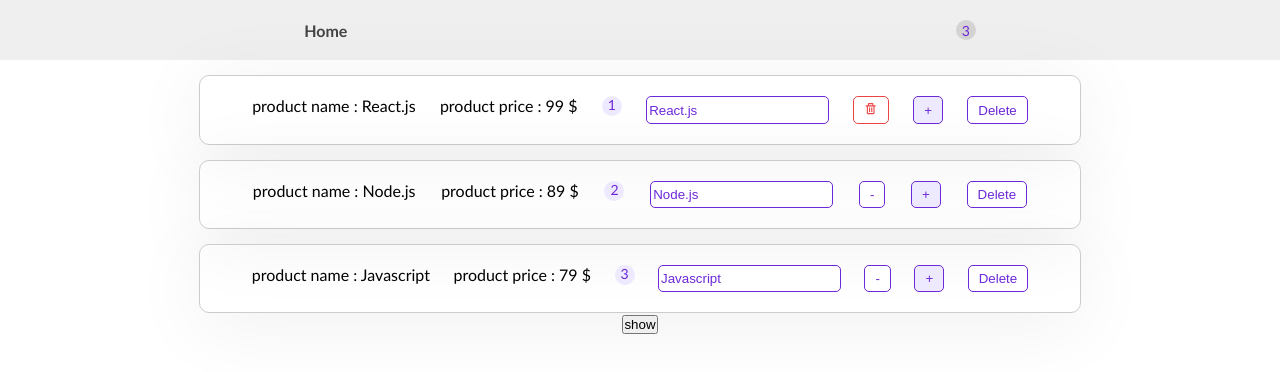
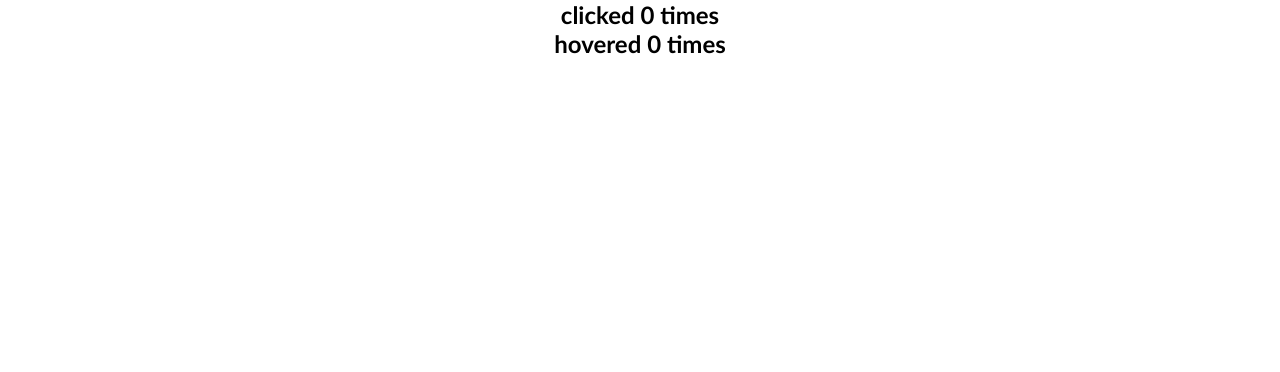
Before and after one commit to mehrnazpishyar/React-review, a React (Create React App) app: page / in a window 1280 px wide. Shown: the top 372 px of the page. Built offline with nearby package versions, Linux system fonts and the light colour scheme.

Commit message:
hoc example

```diff
--- a/src/App.jsx
+++ b/src/App.jsx
@@ -3,6 +3,9 @@
 import Navbar from "./components/Navbar/Navbar.jsx";
 import { Component } from "react";
 import Toggle from "./components/Toggle/Toggle";
+import Wrapper from "./components/HOC/Wrapper";
+import ClickCounter from "./components/hocExample/ClickCounter";
+import HoverCounter from "./components/hocExample/HoverCounter";
 
 class App extends Component {
   state = {
@@ -60,8 +63,8 @@
 
   render() {
     return (
-      <div className="container" id="title">
-        <Navbar
+    <Wrapper class="container">
+        {/* <Navbar
           totalItems={this.state.products.filter((p) => p.quantity > 0).length}
         />
         <ProductList
@@ -71,8 +74,10 @@
           onDecrement={this.decrementHandler}
           onChange={this.changeHandler}
         />
-        <Toggle />
-      </div>
+        <Toggle /> */}
+        <ClickCounter />
+        <HoverCounter />
+        </Wrapper>
     );
   }
 }
--- /dev/null
+++ b/src/components/HOC/Wrapper.jsx
@@ -0,0 +1,7 @@
+import React from "react";
+
+const Wrapper = (props) => {
+  return <div className={props.class}>{props.children}</div>;
+};
+
+export default Wrapper;
--- /dev/null
+++ b/src/components/HOC/withCounter.js
@@ -0,0 +1,20 @@
+import React, { useState } from "react";
+
+const withCounter = (WrappedComponent , incrementValue) => {
+  const UpdatedComponent = (props) => {
+    const [count, setCount] = useState(0);
+    const incrementCount = () => {
+      setCount(count + incrementValue);
+    };
+    return (
+      <WrappedComponent
+        count={count}
+        incrementCount={incrementCount}
+        {...props}
+      />
+    );
+  };
+  return UpdatedComponent;
+};
+
+export default withCounter;
--- a/src/components/Toggle/Timer.jsx
+++ b/src/components/Toggle/Timer.jsx
@@ -11,7 +11,7 @@
     return () => {
       clearInterval(interval);
     };
-  }, []);
+  });
 
   return <div>This is Timer</div>;
 };
--- /dev/null
+++ b/src/components/hocExample/ClickCounter.jsx
@@ -0,0 +1,13 @@
+import React from 'react'
+import withCounter from '../HOC/withCounter'
+
+const ClickCounter = ({count , incrementCount}) => {
+
+  return (
+    <div>
+        <h2 onClick={incrementCount}>clicked {count} times</h2>
+    </div>
+  )
+}
+
+export default withCounter(ClickCounter,10)
--- /dev/null
+++ b/src/components/hocExample/HoverCounter.jsx
@@ -0,0 +1,13 @@
+import React from 'react'
+import withCounter from '../HOC/withCounter'
+
+const HoverCounter = ({count, incrementCount}) => {
+
+  return (
+    <div>
+        <h2 onMouseOver={incrementCount}>hovered {count} times</h2>
+    </div>
+  )
+}
+
+export default withCounter(HoverCounter,5)
```
